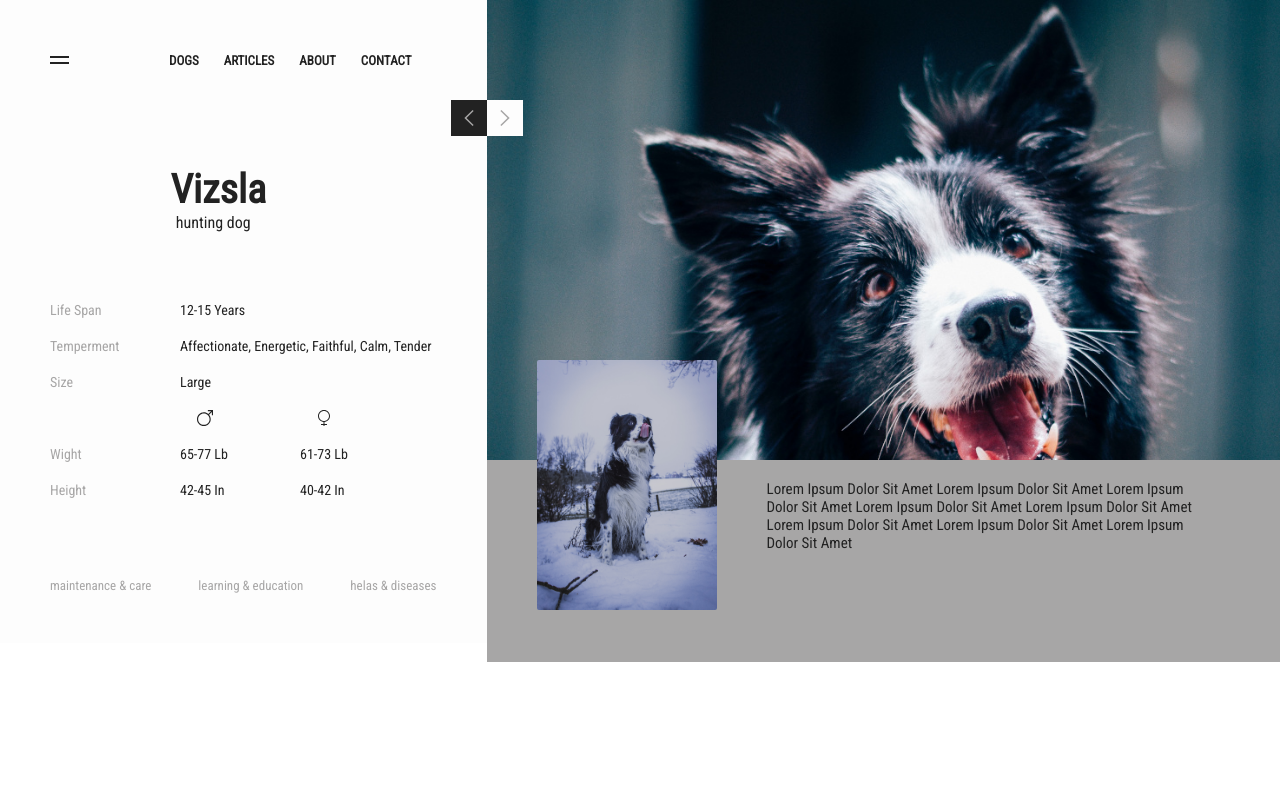
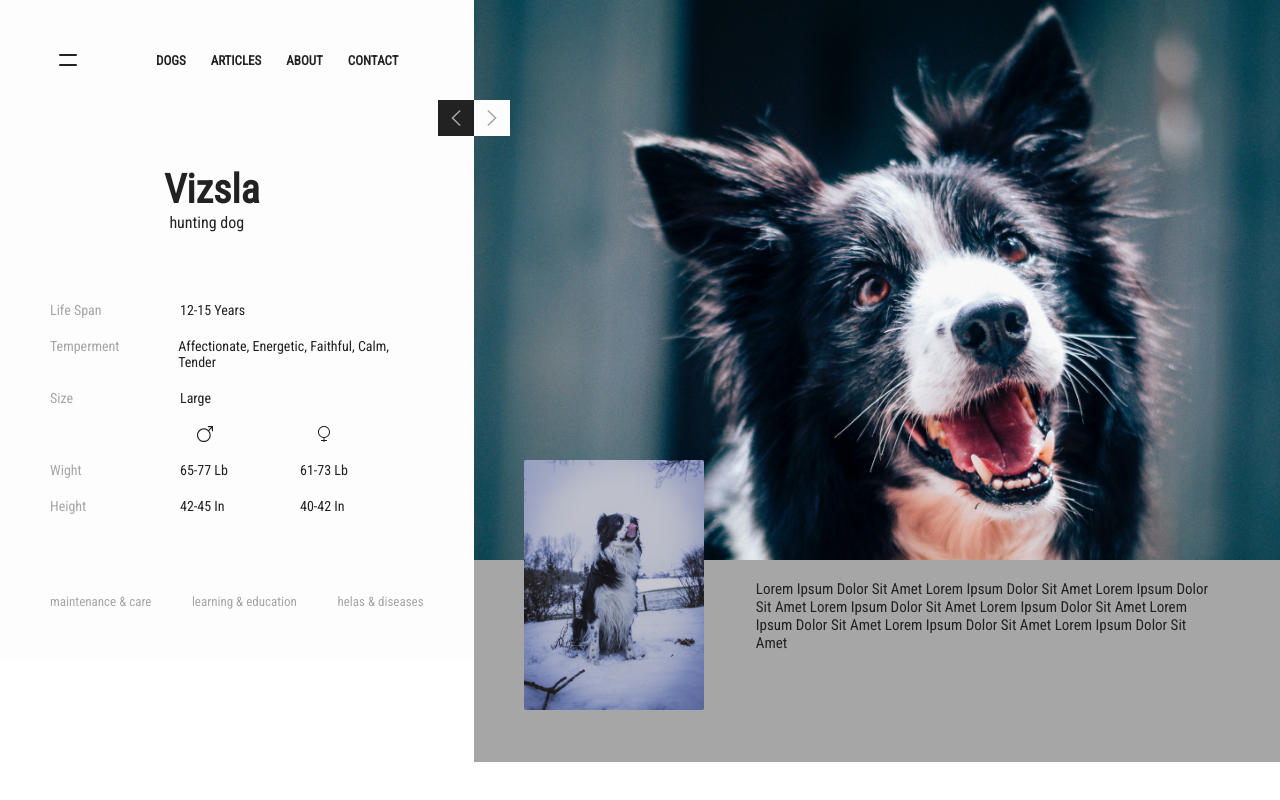
Before and after one commit to armanalz/pet-shop, a React (Create React App) app: page / in a window 1280 px wide. Built offline with nearby package versions, Linux system fonts and the light colour scheme.

Commit message:
styling the menu button

```diff
--- a/src/components/Main.js
+++ b/src/components/Main.js
@@ -8,6 +8,7 @@ class Main extends Component {
     state = {
 
         i : 0,
+        openMenu:false,
 
         petSpecifications : {
 
@@ -31,9 +32,11 @@ class Main extends Component {
 
           }
     }
+
     renderThumb = ({ style, ...props }) => {
         const { top } = this.state;
         const thumbStyle = {
+
             backgroundColor: "#FDFDFD",
             borderRadius: 2,
 
@@ -57,9 +60,17 @@ class Main extends Component {
         return <div style={finalStyle} {...props} />;
     }
 
+    menuHandler = () => {
+
+        this.setState({
+
+            openMenu:!this.state.openMenu
+        })
+    }
+
     render() {
 
-        let bg,img
+        let bg,img,transform
 
         if( this.state.i < 0 ) {
 
@@ -74,7 +85,14 @@ class Main extends Component {
             img = require(`../resources/img/img-${this.state.i}.jpg`)
         }
 
+        if(this.state.openMenu) {
 
+            transform = "scale(0) translateX(50px)"
+
+        }else {
+
+            transform = "scale(1) translateX(70px)"
+        }
 
 
         return (
@@ -84,14 +102,24 @@ class Main extends Component {
 
                     <div className="description_navbar">
 
-                        <div className="description_navbar button">
+                        <div className="description_navbar button"
+                             onClick={() => this.menuHandler()}
+                        >
                            <div className="description_navbar button bar"></div>
+                           <div className="description_navbar button bar"
+                                style={{visibility:this.state.openMenu ? "visible" : "hidden"}}
+                           >
+                           </div>
                            <div className="description_navbar button bar"></div>
                         </div>
+                        <div className="description_navbar wrapper"
+                             style={{transform:transform}}
+                        >
                             <div className="description_navbar item">dogs</div>
                             <div className="description_navbar item">articles</div>
                             <div className="description_navbar item">about</div>
                             <div className="description_navbar item">contact</div>
+                        </div>
 
                     </div>
 
@@ -177,14 +205,15 @@ class Main extends Component {
 
                    <div className="craousel_controller_btn right"
                         onClick={() => {this.setState({
-                                    i: this.state.i+1
-                                })}}
+                                    i: this.state.i+1 })
+                                    }
+                                }
                    >
                                 <Icon name="left-arrow"/>
                    </div>
 
 
-                   <Scrollbars style={{flexBasis:"46rem",zIndex:"9"}} renderThumbHorizontal={this.renderThumb}
+                   <Scrollbars style={{flexBasis:"70vh",zIndex:"9"}} renderThumbHorizontal={this.renderThumb}
                                renderThumbVertical={this.renderThumb} renderTrackHorizontal={this.renderTrackHorizontal}
                                renderTrackVertical={this.renderTrackVertical}
                    >
--- a/src/resources/styles/css/style.css
+++ b/src/resources/styles/css/style.css
@@ -44,6 +44,11 @@ COLORS
   margin: 0 auto;
   font-family: 'Roboto Condensed', sans-serif;
 }
+@media only screen and (max-width: 1080px) {
+  .main_wrapper {
+    flex-direction: column-reverse;
+  }
+}
 .description {
   flex-basis: 37%;
   background: #FDFDFD;
@@ -57,21 +62,33 @@ COLORS
   color: #222222;
   font-size: 1.3rem;
   height: 2rem;
+  transition: transform 0.5s;
 }
 .description_navbar.button {
-  margin-right: 5rem;
   display: flex;
   flex-direction: column;
   justify-content: center;
   align-items: center;
+  width: 3.6rem;
+  height: 3.6rem;
+  border-radius: 10rem;
+  cursor: pointer;
+  transition: all 0.05s;
+}
+.description_navbar.button:hover {
+  background: rgba(167, 166, 166, 0.1);
 }
 .description_navbar.button.bar {
   height: 2px;
-  width: 1.9rem;
+  width: 1.8rem;
   background: #222222;
 }
-.description_navbar.button.bar:last-child {
-  margin-top: 4px;
+.description_navbar.button.bar:not(:last-child) {
+  margin-bottom: 3px;
+}
+.description_navbar.wrapper {
+  transform: scaleX(1) translateX(50px);
+  transform-origin: left;
 }
 .description_navbar.item {
   margin-right: 2.5rem;
@@ -124,8 +141,10 @@ COLORS
   font-size: 1.3rem;
   color: #a7a6a6;
 }
-.craousel_controller {
-  cursor: pointer;
+@media only screen and (max-width: 1080px) {
+  .craousel_controller {
+    visibility: hidden;
+  }
 }
 .craousel_controller.left {
   display: flex;
@@ -146,6 +165,11 @@ COLORS
   justify-content: center;
   align-items: center;
   cursor: pointer;
+}
+@media only screen and (max-width: 1080px) {
+  .craousel_controller_btn {
+    visibility: hidden;
+  }
 }
 .craousel_controller_btn.left {
   background: #222222;
@@ -170,7 +194,6 @@ COLORS
   display: flex;
   flex-direction: column;
   flex-basis: 63%;
-  height: 100%;
   position: relative;
 }
 .picture_large {
@@ -204,6 +227,11 @@ COLORS
   font-weight: 500;
   text-transform: capitalize;
 }
+@media only screen and (max-width: 1080px) {
+  .picture_intro_txt {
+    padding: 2rem 2rem 2rem 0;
+  }
+}
 .left-arrow {
   fill: #a7a6a6;
   height: 1.6rem;
--- a/src/resources/styles/less/icon.less
+++ b/src/resources/styles/less/icon.less
@@ -1,6 +1,6 @@
 .left-arrow {
 
-    fill:@light-font;
+    fill: @light-font;
     height: 1.6rem;
     width: 1.6rem;
 
@@ -8,7 +8,7 @@
 
 .shapes-and-symbols {
 
-    fill:@dark-font;
+    fill: @dark-font;
     height: 1.6rem;
     width: 1.6rem;
     margin: 0 0 0 1.7rem;
@@ -17,7 +17,7 @@
 
 .shapes-and-symbols-1 {
 
-    fill:@dark-font;
+    fill: @dark-font;
     height: 1.6rem;
     width: 1.6rem;
     margin: 0 0 0 10.3rem;
--- a/src/resources/styles/less/main.less
+++ b/src/resources/styles/less/main.less
@@ -7,6 +7,12 @@
     height: 100%;
     margin: 0 auto;
     font-family: @main-font;
+
+    .responsive(1080px, {
+
+        flex-direction: column-reverse;
+
+    });
 }
 
 .description {
@@ -24,28 +30,46 @@
         color: @dark-font;
         font-size: 1.3rem;
         height: 2rem;
+        transition: transform .5s;
 
         &.button {
 
-            margin-right: 5rem;
             display: flex;
             flex-direction: column;
             justify-content: center;
             align-items: center;
+            width: 3.6rem;
+            height: 3.6rem;
+            border-radius: 10rem;
+            cursor: pointer;
+            transition: all .05s;
+
+            &:hover {
+
+                background: rgba(@light-font, .1)
+            }
 
             &.bar {
 
                 height: 2px;
-                width: 1.9rem;
+                width: 1.8rem;
                 background: @dark-font;
 
-                &:last-child {
 
-                    margin-top: 4px;
+                &:not(:last-child) {
+
+                    margin-bottom: 3px;
                 }
+
             }
 
 
+        }
+
+        &.wrapper {
+
+            transform:scaleX(1) translateX(50px);
+            transform-origin: left;
         }
 
         &.item {
@@ -131,7 +155,11 @@
 
 .craousel_controller {
 
-    cursor: pointer;
+    .responsive(1080px, {
+
+       visibility: hidden;
+
+    });
 
     &.left {
 
@@ -158,6 +186,11 @@
         align-items: center;
         cursor: pointer;
 
+        .responsive(1080px, {
+
+            visibility: hidden;
+
+         });
 
         &.left {
 
@@ -200,7 +233,7 @@
     display: flex;
     flex-direction: column;
     flex-basis: 63%;
-    height: 100%;
+  //  height: 100%;
     position: relative;
 
 
@@ -246,6 +279,12 @@
             color: @dark-font;
             font-weight: 500;
             text-transform: capitalize;
+
+            .responsive(1080px, {
+
+                padding: 2rem 2rem 2rem 0;
+
+            });
         }
 
     }
```
Lines whose indentation alone changed are shown as unchanged.
